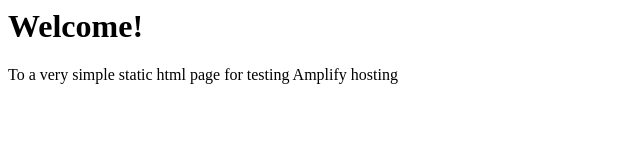
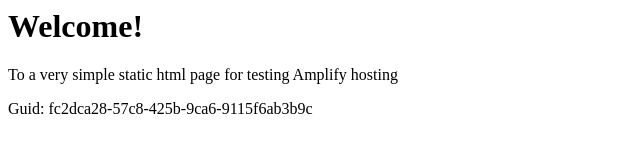
Before and after one commit to aws-aemilia-arn/Github-PR-Commit-Integration-Test-DoNotTouch-v1-prod-eu-north-1, a website: page src/index.html in a window 1280 px wide. Shown: the whole page, without its empty margins (0-640 px from the left). Drawn offline with Linux system fonts and the light colour scheme.

Commit message:
commit from integ tests

```diff
--- a/src/index.html
+++ b/src/index.html
@@ -1,3 +1,5 @@
+
+
 <html lang="en">
 
 <head>
@@ -10,6 +12,6 @@
 <body>
     <h1>Welcome!</h1>
     <p>To a very simple static html page for testing Amplify hosting</p>
-</body>
+    <p>Guid: fc2dca28-57c8-425b-9ca6-9115f6ab3b9c</p></body>
 
 </html>
```
